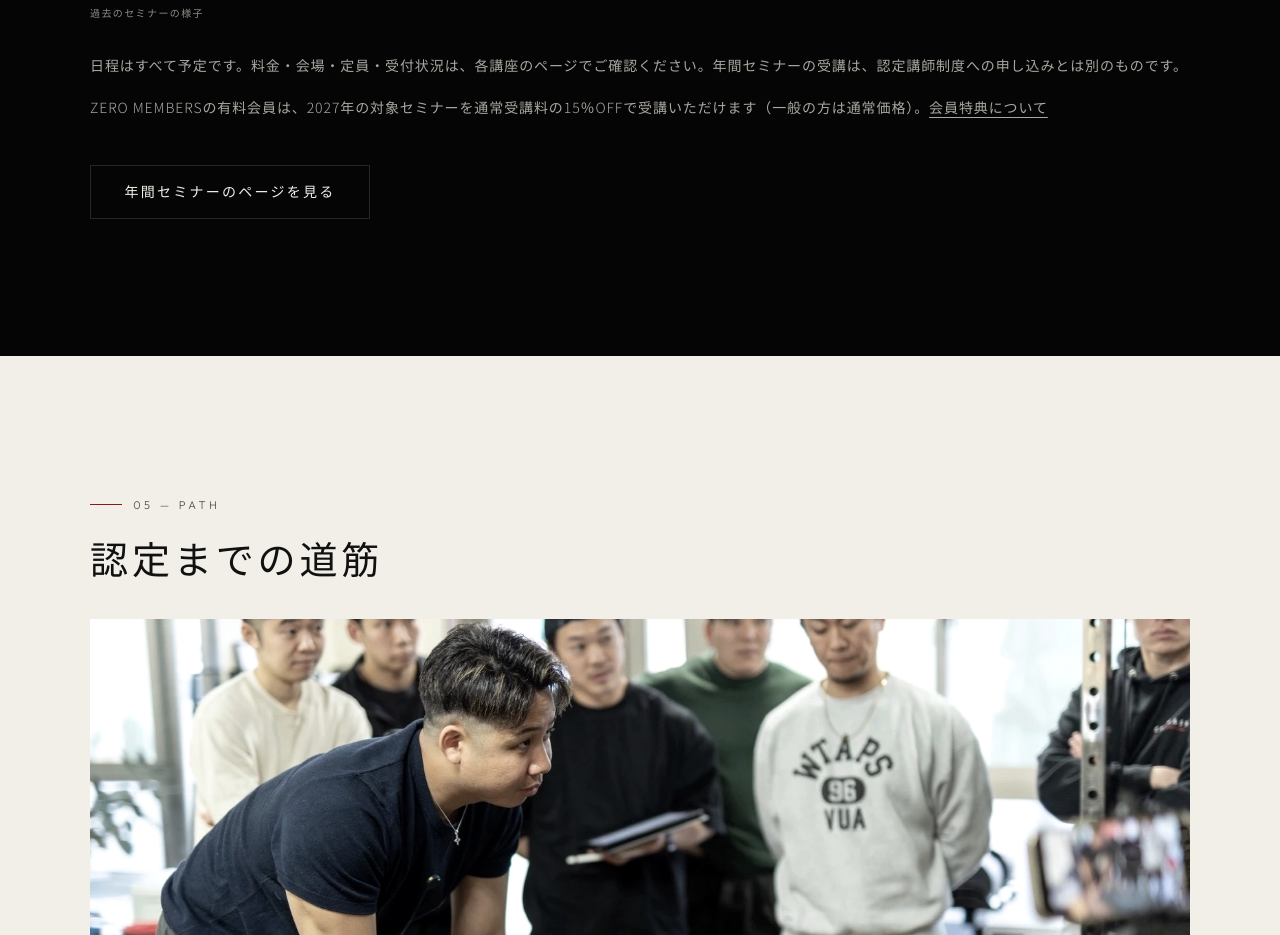
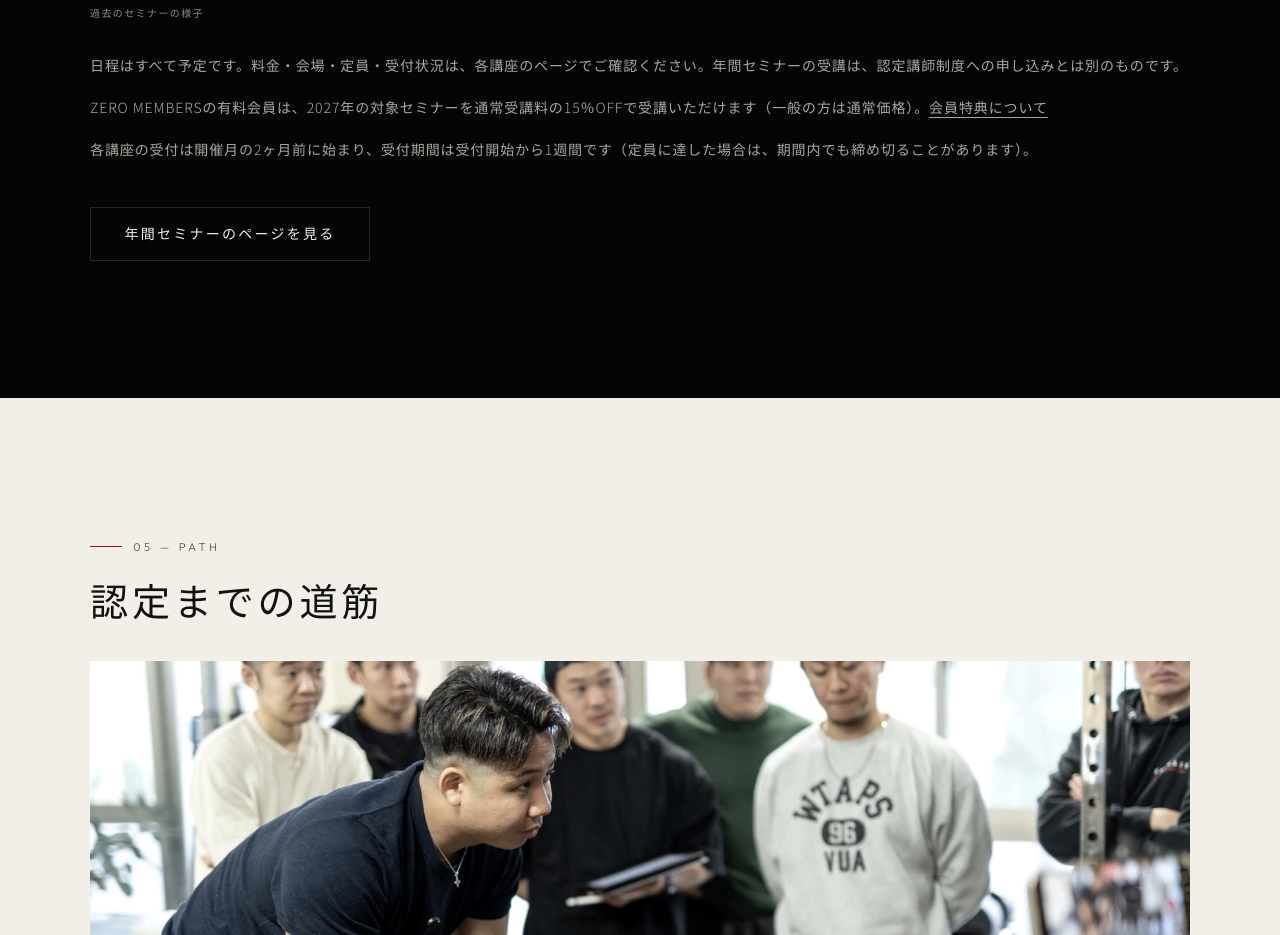
Before and after one commit to noriatsu3377-hue/conditioning-japan-instructor, a plain HTML site: page index.html in a window 1280 px wide. Shown: the part 8308-9243 px from the top of the page. Drawn offline with nearby package versions, Linux system fonts and the light colour scheme.

Commit message:
年間セミナーの受付期間（受付開始から1週間）を掲載
Co-Authored-By: Claude Opus 5.5 <noreply@anthropic.com>

```diff
--- a/index.html
+++ b/index.html
@@ -159,6 +159,7 @@
       <p class="gallery-note">過去のセミナーの様子</p>
     <p class="sub" style="margin-top:var(--sp-3)">日程はすべて予定です。料金・会場・定員・受付状況は、各講座のページでご確認ください。年間セミナーの受講は、認定講師制度への申し込みとは別のものです。</p>
     <p class="sub">ZERO MEMBERSの有料会員は、2027年の対象セミナーを通常受講料の15％OFFで受講いただけます（一般の方は通常価格）。<a href="https://noriatsu3377-hue.github.io/zero-seminar-2027/#members" rel="noopener">会員特典について<span class="sr-only">（外部サイト）</span></a></p>
+    <p class="sub">各講座の受付は開催月の2ヶ月前に始まり、受付期間は受付開始から1週間です（定員に達した場合は、期間内でも締め切ることがあります）。</p>
     <div class="btn-row"><a class="btn btn-ghost" href="https://noriatsu3377-hue.github.io/zero-seminar-2027/" rel="noopener">年間セミナーのページを見る<span class="sr-only">（外部サイト）</span></a></div>
   </div>
 </section>
```
